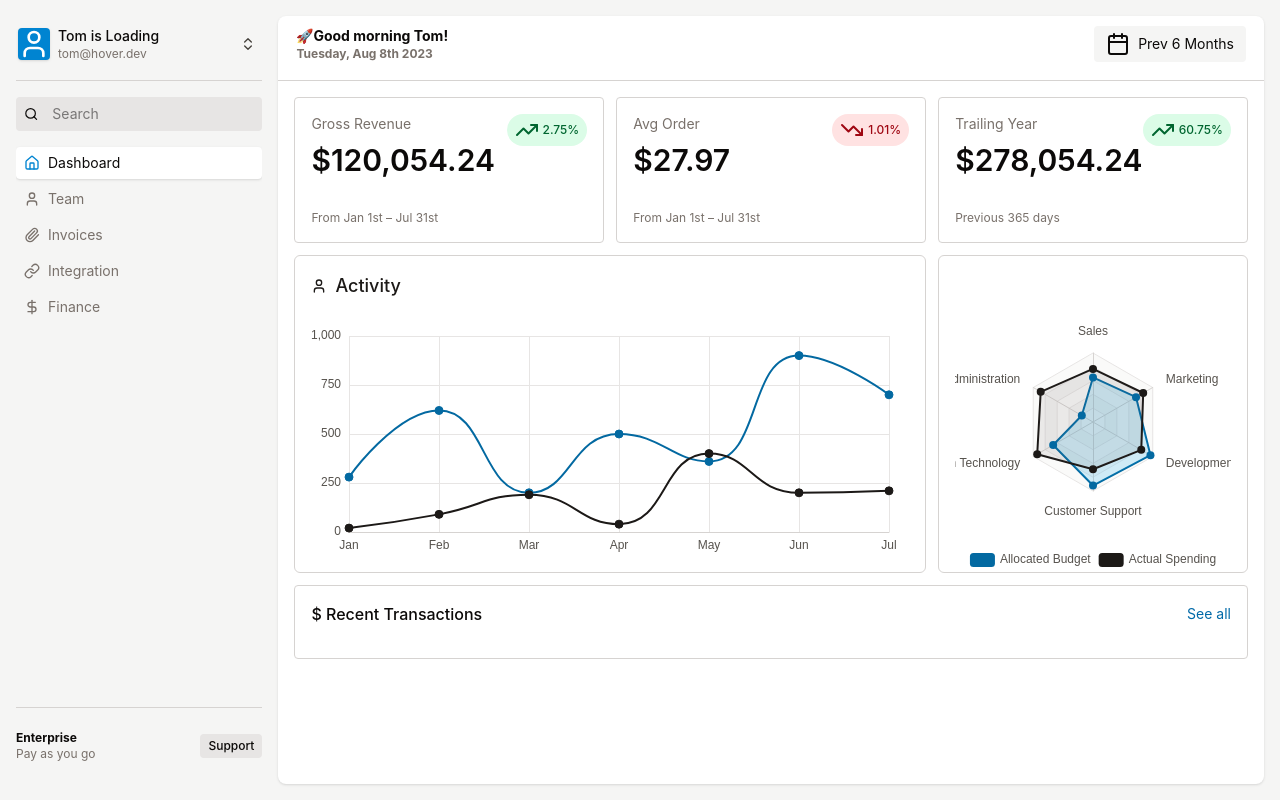
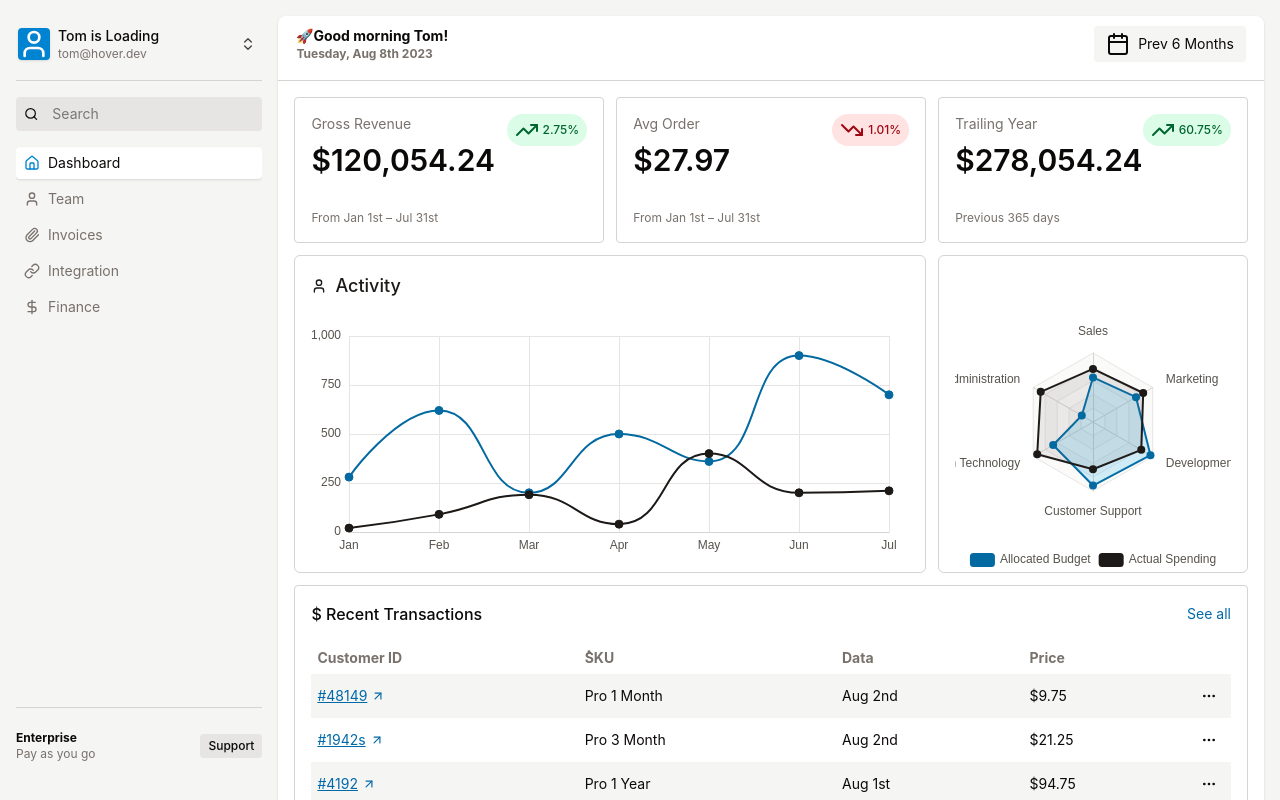
Before and after one commit to ZahraSoley/admin-dashboard, a React (Vite) app: page / in a window 1280 px wide. Shown: the top 800 px of the page. Built offline with nearby package versions, Linux system fonts and the light colour scheme.

Commit message:
set up the table

```diff
--- a/src/components/Dashboard/RecentTransaction.tsx
+++ b/src/components/Dashboard/RecentTransaction.tsx
@@ -1,3 +1,49 @@
+import { ArrowUpRight, MoreHorizontal } from "lucide-react";
+
+const orders: TrType[] = [
+    {
+        cusId: "#48149",
+        sku: "Pro 1 Month",
+        date: "Aug 2nd",
+        price: "$9.75",
+        order: 1,
+    },
+    {
+        cusId: "#1942s",
+        sku: "Pro 3 Month",
+        date: "Aug 2nd",
+        price: "$21.25",
+        order: 2,
+    },
+    {
+        cusId: "#4192",
+        sku: "Pro 1 Year",
+        date: "Aug 1st",
+        price: "$94.75",
+        order: 3,
+    },
+    {
+        cusId: "#99481",
+        sku: "Pro 1 Month",
+        date: "Aug 1st",
+        price: "$9.44",
+        order: 4,
+    },
+    {
+        cusId: "#1364",
+        sku: "Pro 1 Month",
+        date: "Aug 1st",
+        price: "$9.23",
+        order: 5,
+    },
+    {
+        cusId: "#1304",
+        sku: "Pro 3 Month",
+        date: "Jul 31st",
+        price: "$22.02",
+        order: 6,
+    },
+];
 
 const RecentTransaction = () => {
     return (
@@ -6,8 +52,58 @@ const RecentTransaction = () => {
                 <h3 className="flex items-center gap-1.5 font-medium">$ Recent Transactions</h3>
                 <button className="text-sm text-sky-700 cursor-pointer hover:text-sky-800">See all</button>
             </div>
+            <table className="w-full table-auto">
+                <TableHead />
+                <tbody>
+                    {orders.map((item) => (
+                        <TableRow key={item.order} {...item} />
+                    ))}
+                </tbody>
+            </table>
         </div>
     )
 }
 
 export default RecentTransaction
+
+const TableHead = () => {
+    return (
+        <thead>
+            <tr className="text-sm font-normal text-stone-500">
+                <th className="text-start p-1.5">Customer ID</th>
+                <th className="text-start p-1.5">ُSKU</th>
+                <th className="text-start p-1.5">Data</th>
+                <th className="text-start p-1.5">Price</th>
+                <th className="w-8"></th>
+            </tr>
+        </thead>
+    )
+}
+
+interface TrType {
+    cusId: string;
+    sku: string;
+    date: string;
+    price: string;
+    order: number
+}
+
+const TableRow = ({ cusId, sku, date, price, order }: TrType) => {
+    return (
+        <tr className={order % 2 ? 'bg-stone-100 text-sm' : 'text-sm'}>
+            <td className="p-1.5">
+                <a href="#" className="text-sky-700 underline flex items-center gap-1">
+                    {cusId}<ArrowUpRight className="size-3.5" />
+                </a>
+            </td>
+            <td className="p-1.5">{sku}</td>
+            <td className="p-1.5">{date}</td>
+            <td className="p-1.5">{price}</td>
+            <td className="p-1.5">
+                <button className="cursor-pointer hover:bg-stone-200 transition-colors grid place-content-center rounded text-sm size-8">
+                    <MoreHorizontal className="size-4"/>
+                </button>
+            </td>
+        </tr>
+    )
+}
```
